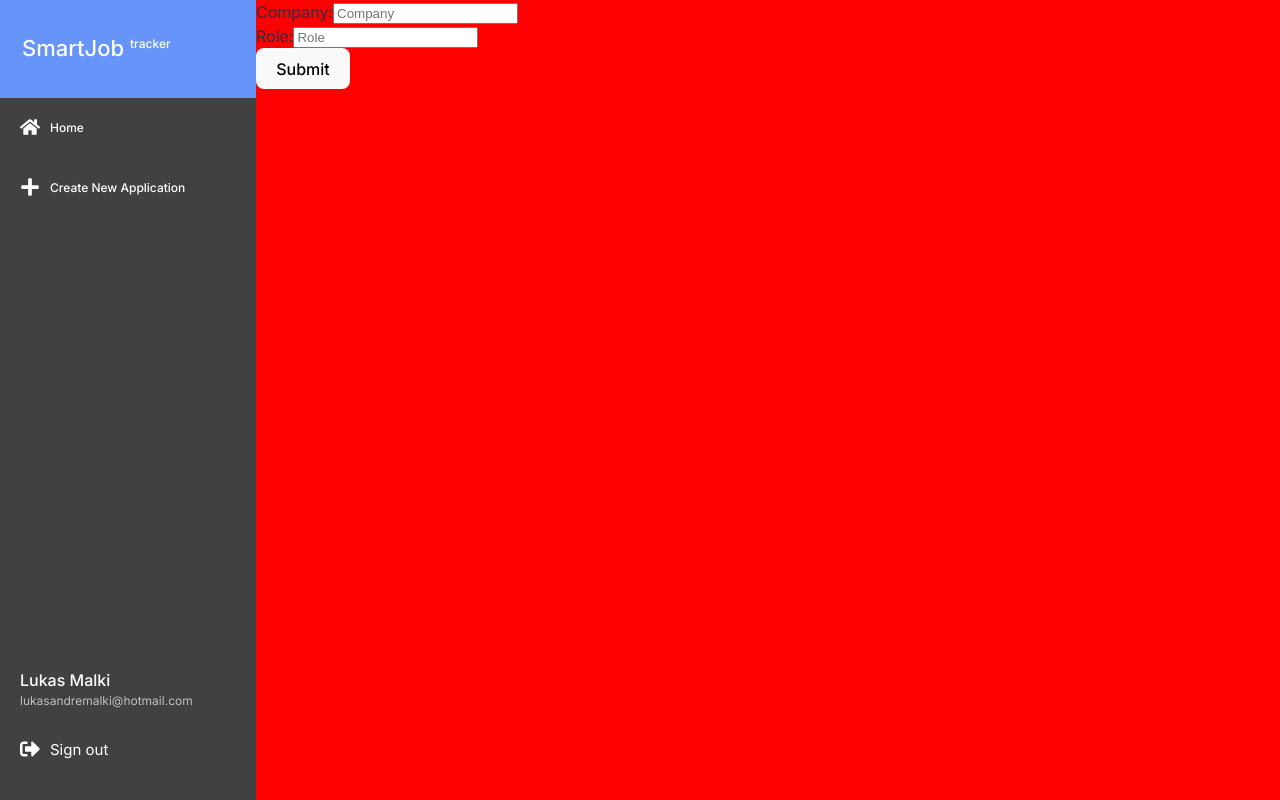
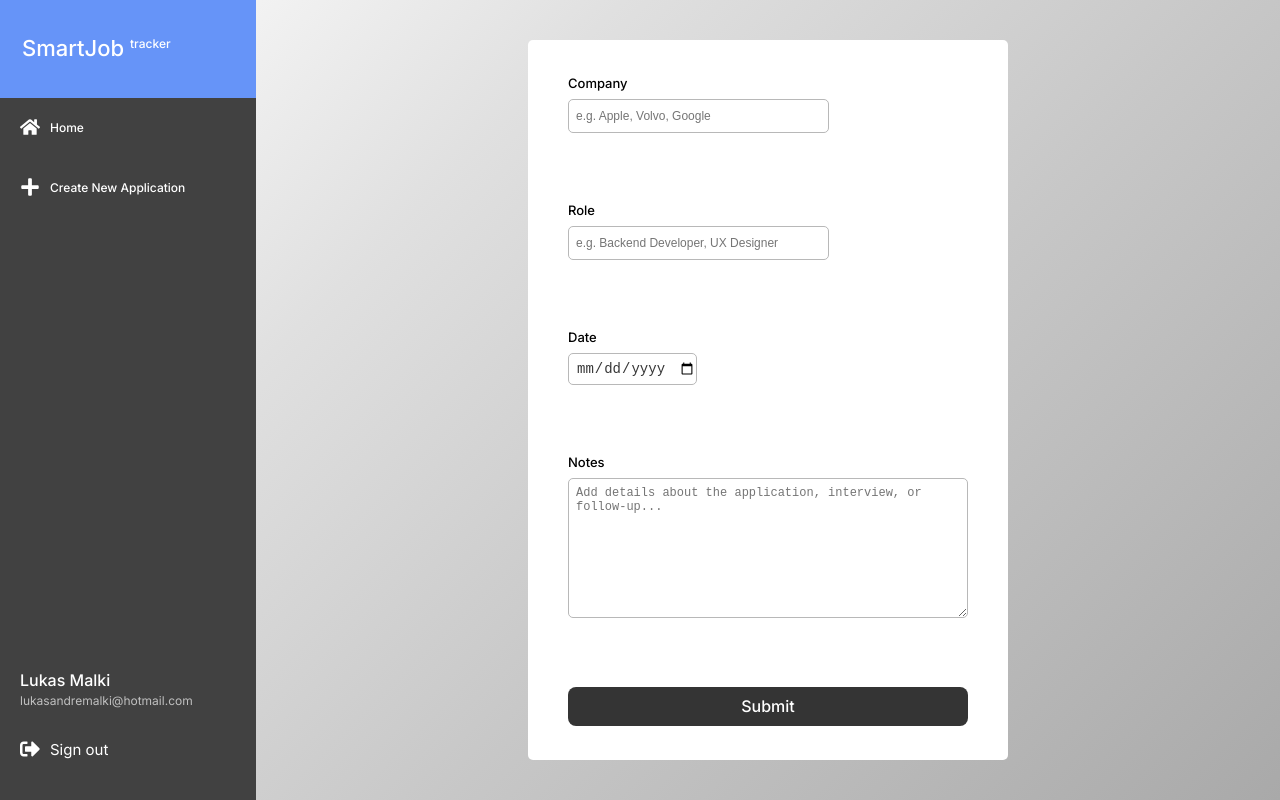
Before and after one commit to Lukasmalki/SmartJobTracker, a React (Vite) app in the folder SmartJobFrontend/: page /create in a window 1280 px wide. Built offline with nearby package versions, Linux system fonts and the light colour scheme.

Commit message:
add fields to JobForm and improve form inputs

```diff
--- a/SmartJobFrontend/src/components/JobForm.jsx
+++ b/SmartJobFrontend/src/components/JobForm.jsx
@@ -1,9 +1,12 @@
 import { useState } from "react";
+import "../styles/jobform.css";
 
 function JobForm({ initialData = {}, onSubmit }) {
   const [formData, setFormData] = useState({
     company: initialData.company || "",
     role: initialData.role || "",
+    appliedDate: initialData.appliedDate || "",
+    notes: initialData.notes || "",
   });
 
   const handleSubmit = (e) => {
@@ -12,12 +15,14 @@ function JobForm({ initialData = {}, onSubmit }) {
   };
 
   return (
-    <form onSubmit={handleSubmit}>
-      <div>
-        <label>Company:</label>
+    <form className="form" onSubmit={handleSubmit}>
+      <div className="company">
+        <label>Company</label>
         <input
+          className="company-input"
           type="text"
-          placeholder="Company"
+          required
+          placeholder="e.g. Apple, Volvo, Google"
           value={formData.company}
           onChange={(e) =>
             setFormData({ ...formData, company: e.target.value })
@@ -26,16 +31,44 @@ function JobForm({ initialData = {}, onSubmit }) {
       </div>
 
       <div>
-        <label>Role:</label>
+        <label>Role</label>
         <input
+          className="role-input"
           type="text"
-          placeholder="Role"
+          required
+          placeholder="e.g. Backend Developer, UX Designer"
           value={formData.role}
           onChange={(e) => setFormData({ ...formData, role: e.target.value })}
         />
       </div>
 
-      <button type="submit">Submit</button>
+      <div>
+        <label>Date</label>
+        <input
+          className="date-input"
+          type="date"
+          required
+          value={formData.appliedDate}
+          onChange={(e) =>
+            setFormData({ ...formData, appliedDate: e.target.value })
+          }
+        />
+      </div>
+
+      <div>
+        <label>Notes</label>
+        <textarea
+          className="notes-input"
+          type="text"
+          placeholder="Add details about the application, interview, or follow-up..."
+          value={formData.notes}
+          onChange={(e) => setFormData({ ...formData, notes: e.target.value })}
+        />
+      </div>
+
+      <button className="submit-btn" type="submit">
+        Submit
+      </button>
     </form>
   );
 }
--- a/SmartJobFrontend/src/pages/CreateJobApplication.jsx
+++ b/SmartJobFrontend/src/pages/CreateJobApplication.jsx
@@ -23,7 +23,9 @@ function CreateJobApplication() {
   return (
     <div className="createjobapplication-page">
       <SidebarMenu />
-      <JobForm onSubmit={handleCreate} />
+      <div className="jobform-container">
+        <JobForm onSubmit={handleCreate} />
+      </div>
     </div>
   );
 }
--- a/SmartJobFrontend/src/styles/createjobapplication.css
+++ b/SmartJobFrontend/src/styles/createjobapplication.css
@@ -2,6 +2,19 @@
   min-height: 100vh;
   width: 100%;
   box-sizing: border-box;
-  background-color: #ff0000;
   display: flex;
+  background: linear-gradient(
+    135deg,
+    #ffffff 0%,
+    #e0e0e0 30%,
+    #c7c7c7 60%,
+    #a9a9a9 100%
+  );
 }
+
+.jobform-container {
+  flex: 1;
+  display: flex;
+  justify-content: center;
+  align-items: center;
+}
--- a/SmartJobFrontend/src/styles/dashboard.css
+++ b/SmartJobFrontend/src/styles/dashboard.css
@@ -2,6 +2,5 @@
   min-height: 100vh;
   width: 100%;
   box-sizing: border-box;
-  background-color: #ffffff;
   display: flex;
 }
--- /dev/null
+++ b/SmartJobFrontend/src/styles/jobform.css
@@ -0,0 +1,75 @@
+.form {
+    display: flex;
+    flex-direction: column;
+    justify-content: space-around;
+    width: 400px;
+    height: 90vh;
+    background: white;
+    border-radius: 5px;
+    padding: 0 40px 0 40px;
+}
+
+.form div {
+    display: flex;
+    flex-direction: column;
+}
+
+.form label {
+    font-size: 13px;
+    color: black;
+    font-weight: 500;
+    user-select: none;
+}
+
+.company-input {
+    margin-top: 5px;
+    width: 250px;
+    height: 30px;
+    border: 1px solid rgb(184, 184, 184);
+    border-radius: 5px;
+    padding-left: 7px;
+    font-size: 12px;
+}
+
+.role-input {
+    margin-top: 5px;
+    width: 250px;
+    height: 30px;
+    border: 1px solid rgb(184, 184, 184);
+    border-radius: 5px;
+    padding-left: 7px;
+    font-size: 12px;
+}
+
+.date-input {
+    margin-top: 5px;
+    height: 30px;
+    width: 120px;
+    border: 1px solid rgb(184, 184, 184);
+    border-radius: 5px;
+    padding-left: 7px;
+    font-size: 14px;
+    color: rgb(54, 54, 54);
+}
+
+.notes-input {
+    margin-top: 5px;
+    width: 100%;
+    height: 140px;
+    border: 1px solid rgb(184, 184, 184);
+    border-radius: 5px;
+    padding: 7px;
+    font-size: 12px;
+    box-sizing: border-box;
+    resize: vertical;
+}
+
+.submit-btn {
+    background: rgb(52, 52, 52);
+    color: white;
+    border: none;
+}
+
+.submit-btn:hover {
+    background: rgb(36, 36, 36);
+}
--- a/SmartJobFrontend/src/styles/sidebarmenu.css
+++ b/SmartJobFrontend/src/styles/sidebarmenu.css
@@ -1,6 +1,7 @@
 .menu {
   background: rgb(65, 65, 65);
   flex: 0 0 20%;
+  min-width: 200px;
   display: flex;
   flex-direction: column;
   height: 100vh;
```
